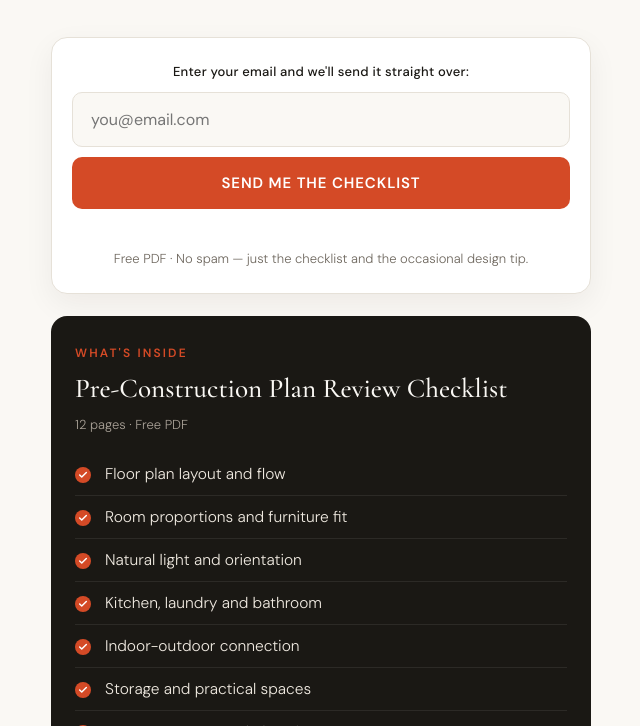
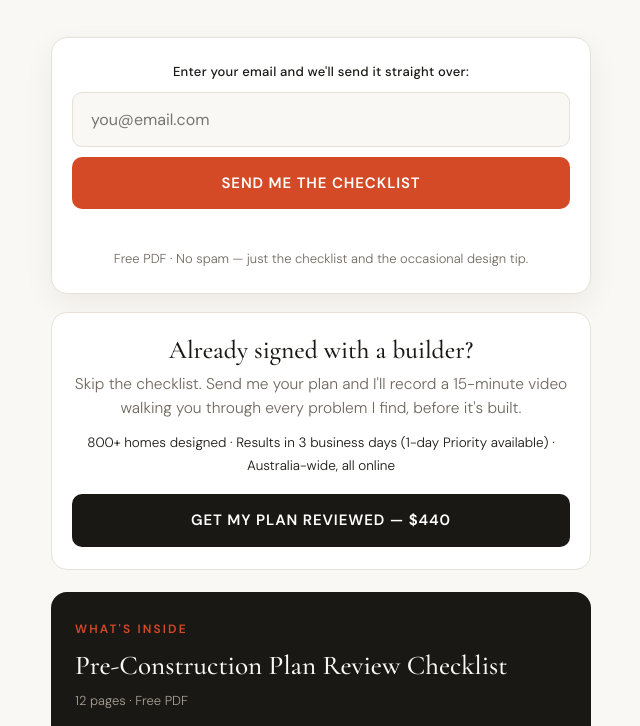
Before and after one commit to josephopacak/planreview, a plain HTML site: page checklist/index.html in a window 1280 px wide. Shown: the part 313-1039 px from the top of the page, without its empty margins (319-959 px from the left). Drawn offline with nearby package versions, Linux system fonts and the light colour scheme.

Commit message:
Add $440 review offer to checklist page and thank-you page
- Checklist landing page: "Already signed with a builder?" offer box under the email form, linking to the Standard Stripe checkout (GA begin_checkout event)
- Thank-you page: tell people to check Promotions/spam, and offer the review before the back link

Co-Authored-By: Claude Opus 5.5 <noreply@anthropic.com>
Claude-Session: https://claude.ai/code/session_01TZ3EwVXTTh9Tp31eguZUpi

```diff
--- a/checklist/index.html
+++ b/checklist/index.html
@@ -97,6 +97,14 @@
     letter-spacing:.06em; text-transform:uppercase; background:var(--accent); color:#fff;
     border-radius:10px; text-decoration:none}
 
+  /* Paid review offer */
+  .offer{border:1px solid var(--line); border-radius:16px; padding:22px 20px; margin:6px 0 18px; text-align:center; background:var(--card)}
+  .offer h3{font-family:'Cormorant Garamond',serif; font-weight:500; font-size:1.6rem; line-height:1.15; margin-bottom:8px}
+  .offer p{font-size:15.5px; color:var(--muted); margin-bottom:12px}
+  .offer .facts{font-size:13.5px; color:var(--ink); margin-bottom:16px; line-height:1.7}
+  .offer a{display:block; padding:15px 18px; font-size:15px; font-weight:600; letter-spacing:.06em;
+    text-transform:uppercase; background:var(--ink); color:#fff; border-radius:10px; text-decoration:none}
+
   footer{text-align:center; padding:30px 0 34px; font-size:12.5px; color:var(--muted);
     border-top:1px solid var(--line); margin-top:30px}
 </style>
@@ -120,6 +128,13 @@
     </div>
     <div class="msg" id="msg"></div>
     <p class="note">Free PDF · No spam — just the checklist and the occasional design tip.</p>
+  </div>
+
+  <div class="offer">
+    <h3>Already signed with a builder?</h3>
+    <p>Skip the checklist. Send me your plan and I'll record a 15-minute video walking you through every problem I find, before it's built.</p>
+    <div class="facts">800+ homes designed · Results in 3 business days (1-day Priority available) · Australia-wide, all online</div>
+    <a href="https://buy.stripe.com/00w3cvde0g5O7r93c69bO03" id="offerlink">Get my plan reviewed — $440</a>
   </div>
 
   <div class="inside">
@@ -182,6 +197,9 @@
     document.getElementById('email').scrollIntoView({behavior:'smooth', block:'center'});
     setTimeout(function(){ document.getElementById('email').focus(); }, 400);
   });
+  document.getElementById('offerlink').addEventListener('click', function(){
+    try{ gtag('event','begin_checkout',{event_category:'review',event_label:'checklist_page'}); }catch(e){}
+  });
 </script>
 </body>
 </html>
```
Also changed, not shown: thanks.html (+8 -2 lines).
